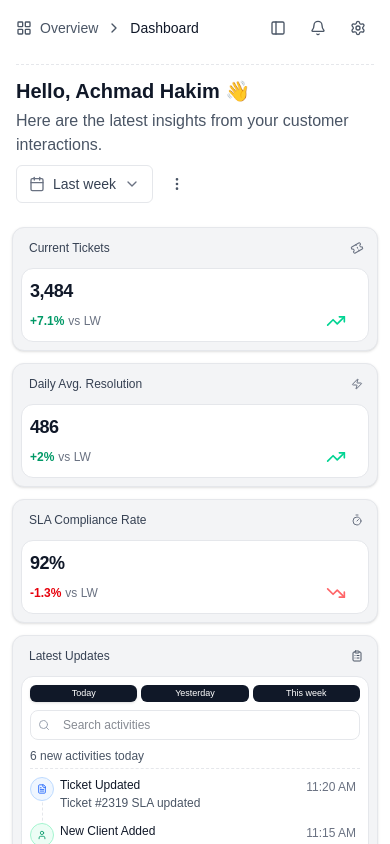
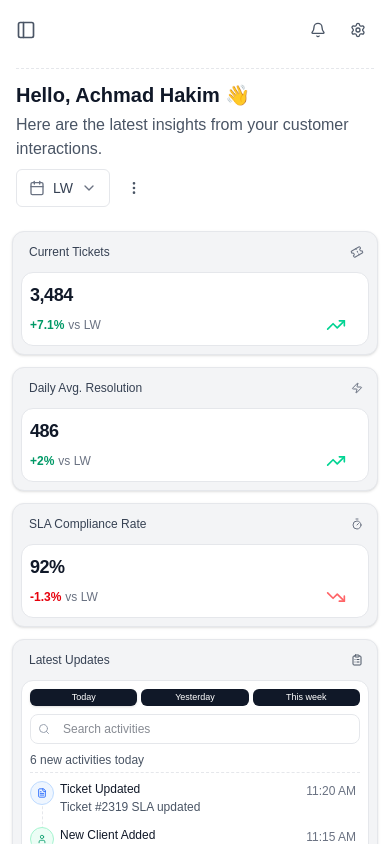
Before and after one commit to Mikdad-mk/analyitics-page, a Next.js app: page / in a window 390 px wide. Shown: the top 844 px of the page. Built offline with nearby package versions, Linux system fonts and the light colour scheme; a web font is replaced by a local one.

Commit message:
updated responsive

```diff
--- a/src/app/page.tsx
+++ b/src/app/page.tsx
@@ -113,12 +113,12 @@ const slaTickets = [
 export default function Dashboard() {
   const [isSidebarOpen, setIsSidebarOpen] = useState(false);
   return (
-    <div className="min-h-screen bg-white flex flex-col md:flex-row">
+    <div className={`${isSidebarOpen ? 'overflow-hidden md:overflow-visible' : ''} min-h-[100dvh] md:min-h-[100dvh] bg-white flex flex-col md:flex-row`}>
       {isSidebarOpen && (
         <div className="fixed inset-0 bg-black/20 z-30 md:hidden" onClick={() => setIsSidebarOpen(false)} />
       )}
       {/* Sidebar */}
-      <div className={`bg-gray-50 md:border-r border-b border-gray-200 flex flex-col md:static fixed inset-y-0 left-0 z-40 w-64 md:w-64 transform transition-transform duration-200 md:translate-x-0 ${isSidebarOpen ? 'translate-x-0' : '-translate-x-full md:translate-x-0'}`}>
+      <div className={`bg-gray-50 md:border-r border-b border-gray-200 flex flex-col overflow-y-auto overscroll-contain md:overscroll-auto md:overflow-y-auto md:static fixed inset-y-0 left-0 z-40 w-64 md:w-64 min-h-[100dvh] md:min-h-[100dvh] lg:min-h-[100dvh] transform transition-transform duration-200 md:translate-x-0 ${isSidebarOpen ? 'translate-x-0' : '-translate-x-full md:translate-x-0'}`}>
         {/* Logo */}
         <div className="p-4 bg-gray-100 border-b border-dashed border-gray-300">
           <div className="flex items-center justify-between">
@@ -261,21 +261,23 @@ export default function Dashboard() {
       </div>
 
       {/* Main Content */}
-      <div className="flex-1 flex flex-col bg-white">
+      <div className="flex-1 flex flex-col bg-white min-h-[100dvh]">
         {/* Header */}
         <div className="bg-white px-4 sm:px-6 py-3 sm:py-4">
           {/* Top row: breadcrumb + icons */}
           <div className="flex items-center justify-between">
-            <div className="flex items-center text-sm text-gray-600">
-              <LayoutGrid className="w-4 h-4 mr-2" />
-              <span>Overview</span>
-              <ChevronRight className="w-4 h-4 mx-2" />
-              <span className="text-gray-900 font-medium">Dashboard</span>
+            <div className="flex items-center">
+              <button className="sm:hidden p-2 -ml-2 rounded-lg hover:bg-gray-100 text-gray-600" onClick={() => setIsSidebarOpen(true)}>
+                <PanelLeft className="w-5 h-5" />
+              </button>
+              <div className="hidden sm:flex items-center text-sm text-gray-600">
+                <LayoutGrid className="w-4 h-4 mr-2" />
+                <span>Overview</span>
+                <ChevronRight className="w-4 h-4 mx-2" />
+                <span className="text-gray-900 font-medium">Dashboard</span>
+              </div>
             </div>
             <div className="flex items-center gap-2">
-              <button className="md:hidden p-2 hover:bg-gray-100 rounded-lg text-gray-600" onClick={() => setIsSidebarOpen(true)}>
-                <PanelLeft className="w-4 h-4" />
-              </button>
               <button className="p-2 hover:bg-gray-100 rounded-lg text-gray-600">
                 <Bell className="w-4 h-4" />
               </button>
@@ -292,9 +294,10 @@ export default function Dashboard() {
               <p className="text-gray-600 mt-1">Here are the latest insights from your customer interactions.</p>
             </div>
             <div className="flex items-center gap-2">
-              <button className="flex items-center gap-2 text-sm text-gray-700 border border-gray-200 rounded-md px-3 py-2 bg-white">
+              <button className="flex items-center gap-2 text-sm text-gray-700 border border-gray-200 rounded-md px-3 py-2 bg-white whitespace-nowrap">
                 <Calendar className="w-4 h-4 text-gray-500" />
-                <span>Last week</span>
+                <span className="hidden sm:inline">Last week</span>
+                <span className="sm:hidden">LW</span>
                 <ChevronDown className="w-4 h-4 text-gray-500" />
               </button>
               <button className="p-2 hover:bg-gray-100 rounded-lg text-gray-600">
@@ -378,7 +381,7 @@ export default function Dashboard() {
             </div>
 
             {/* Latest Updates (Vertical Span - covers both rows) */}
-            <div className="bg-gray-100 rounded-xl border border-gray-200 p-2 shadow-sm h-[280px] sm:h-[330px] md:h-[360px] lg:h-[655px] flex flex-col col-span-1 sm:col-span-2 md:col-span-2 lg:col-span-1 lg:row-span-2">
+            <div className="bg-gray-100 rounded-xl border border-gray-200 p-2 shadow-sm h-[340px] sm:h-[330px] md:h-[360px] lg:h-[655px] flex flex-col col-span-1 sm:col-span-2 md:col-span-2 lg:col-span-1 lg:row-span-2">
               <div className="flex items-center justify-between mb-2 sm:mb-3 pl-2 sm:pl-3">
                 <h3 className="text-xs sm:text-sm font-medium text-gray-700">Latest Updates</h3>
                 <button className="p-1.5 sm:p-2 rounded-md hover:bg-gray-200/60 text-gray-600">
```
